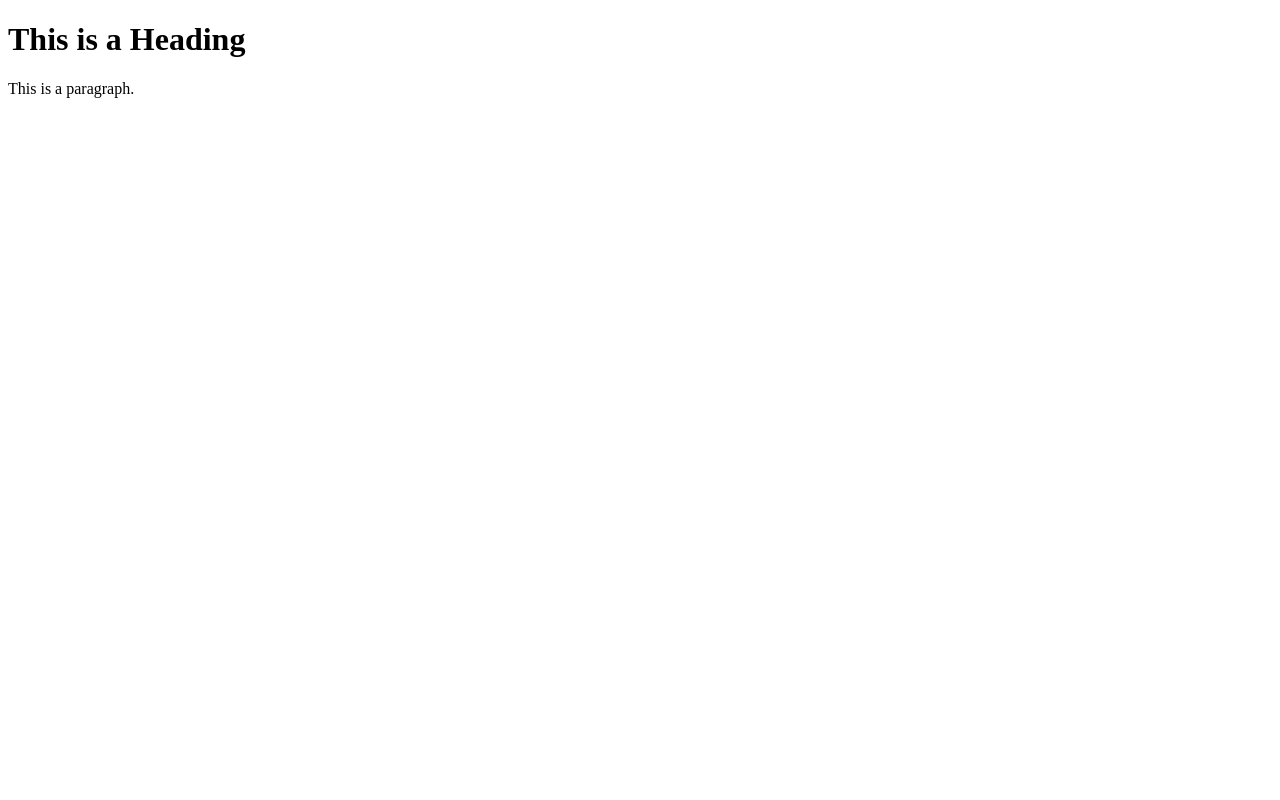
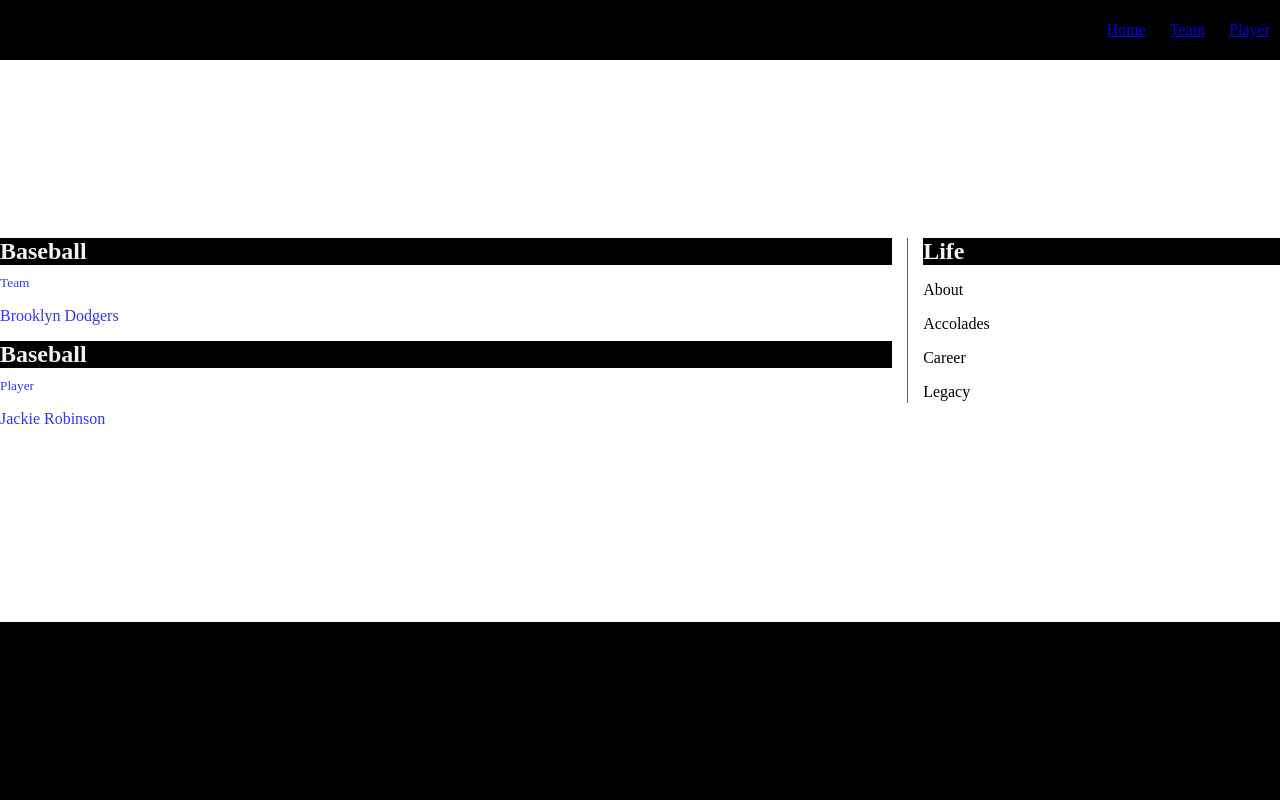
Before and after one commit to tmason20/Tony, a plain HTML site: page index.html in a window 1280 px wide. Drawn offline with Linux system fonts and the light colour scheme.

Commit message:
Update index.html

```diff
--- a/index.html
+++ b/index.html
@@ -1,12 +1,99 @@
-<!DOCTYPE html>
+<!DOCTYPE HTML>
 <html>
-<head>
-<title>Page Title</title>
-</head>
-<body>
+  <head>
+    <title>Template</title>
+    <meta http-equiv="Content-Type" content="text/html; charset=UTF-8" />
+    <!--internal CSS below-->
+    <style>
+      html,
+      body {
+        height: 100%;
+      }
+      body {
+        display: flex;
+        flex-wrap: wrap;
+        margin: 0;
+      }
+      .header-menu,
+      footer {
+        display: flex;
+        align-items: center;
+        width: 100%;
+      }
+      .header-menu {
+        justify-content: flex-end;
+        height: 60px;
+        background: #000000;
+        color: #f2f2f2;
+      }
+      h2 {
+        margin: 0 0 8px;
+        color: #f2f2f2;
+        background: #000000
+      }
+      ul li {
+        display: inline-block;
+        padding: 0 10px;
+        list-style: none;
+        background: #000000
+        color: #f2f2f2
 
-<h1>This is a Heading</h1>
-<p>This is a paragraph.</p>
+      }
+      aside {
+        flex: 0.4;
+        height: 165px;
+        padding-left: 15px;
+        border-left: 1px solid #666;
+        background: #000000
+        color: #3333ff
 
-</body>
+      }
+      section {
+        flex: 1;
+        padding-right: 15px;
+        color: #3333ff;
+      }
+      footer {
+        padding: 0 10px;
+        background: #000000;
+        color: #999999;
+      }
+    </style>
+  </head>
+  <body>
+    <header class="header-menu">
+      <nav>
+        <ul>
+           <li><a href="index.html">Home</a></li>
+          <li><a href="Team.html">Team</a></li>
+          <li><a href= "Player.html">Player</a></li>
+        </ul>
+      </nav>
+    </header>
+    <section>
+      <article>
+        <header>
+          <h2>Baseball</h2>
+          <small>Team</small>
+        </header>
+        <p>Brooklyn Dodgers</p>
+      </article>
+      <article>
+        <header>
+          <h2>Baseball</h2>
+          <small>Player</small>
+        </header>
+        <p>Jackie Robinson</p>
+      </article>
+    </section>
+    <aside>
+      <h2>Life</h2>
+      <p>About</p>
+      <p>Accolades</p>
+      <p>Career</p>
+      <p>Legacy</p>
+    </aside>
+    <footer>
+    </footer>
+  </body>
 </html>
```
